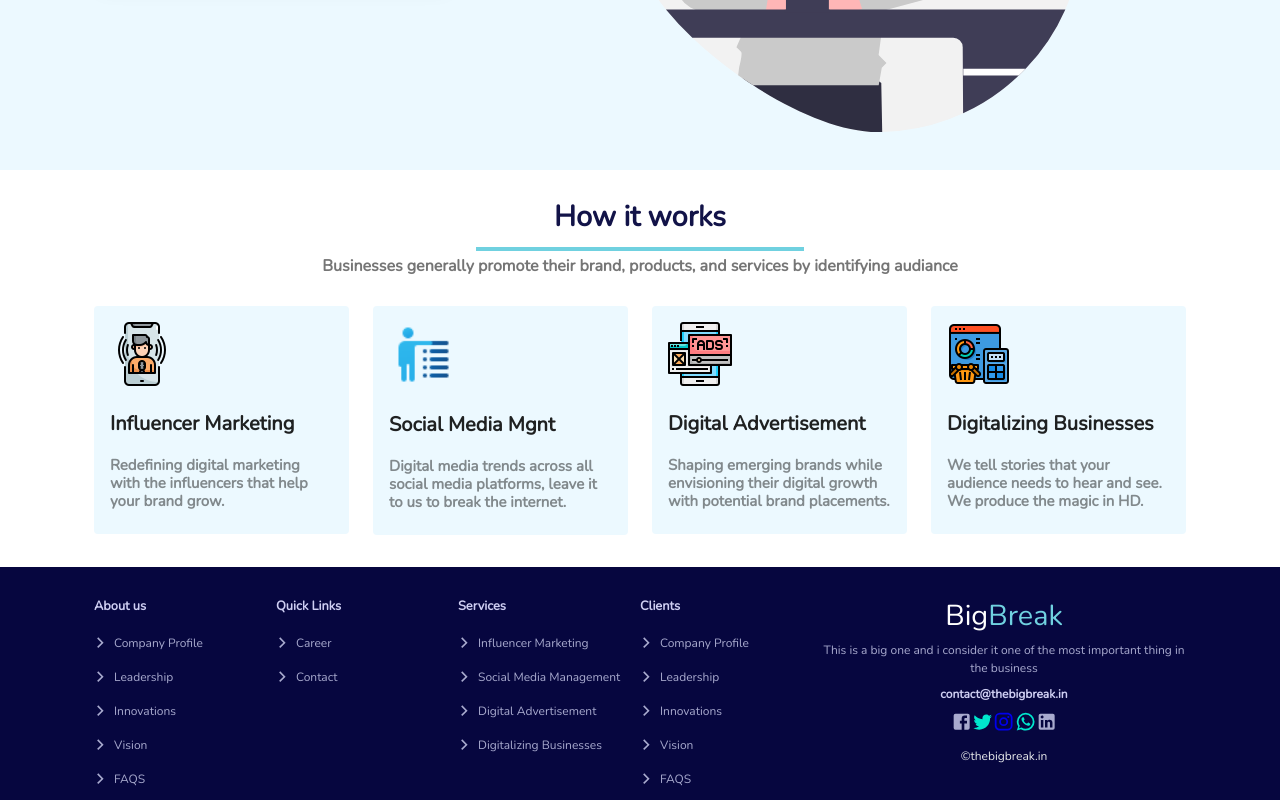
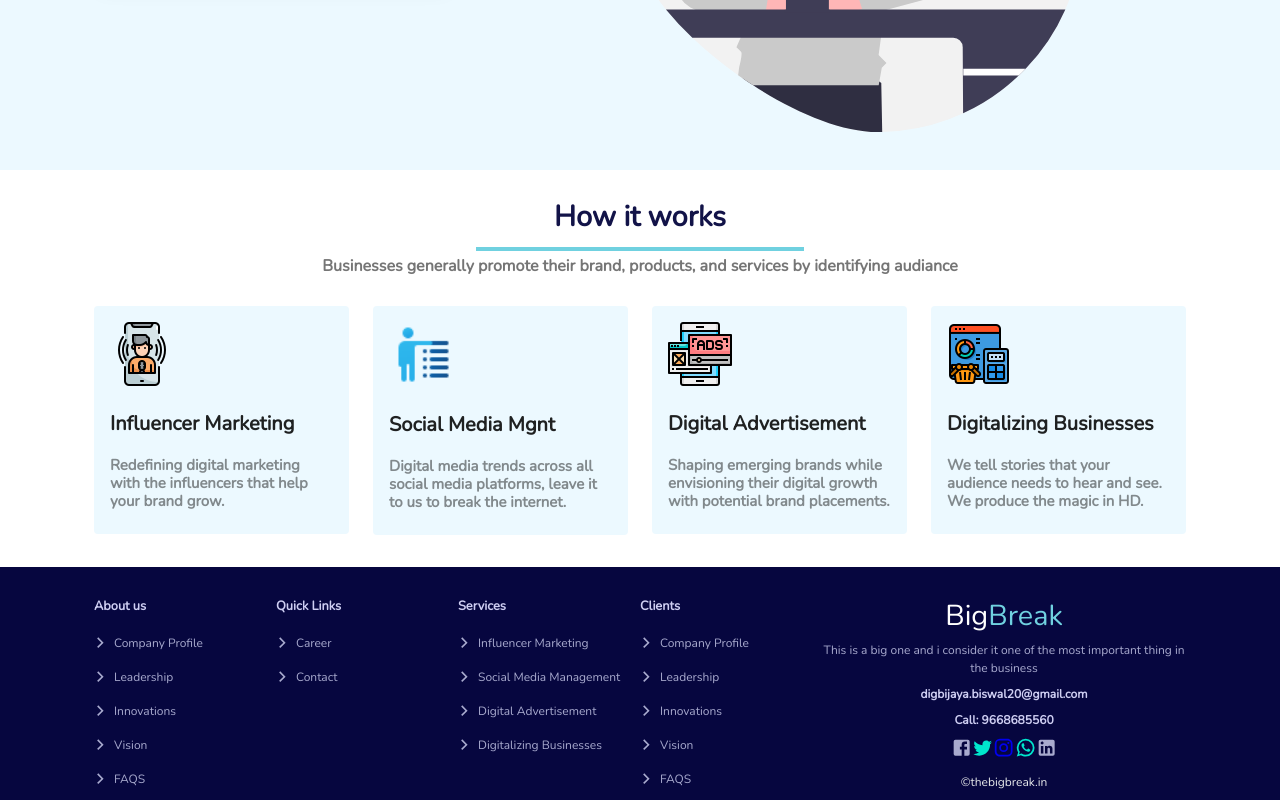
Before and after one commit to digbijaya20/BigBreak, a React (Create React App) app: page / in a window 1280 px wide. Shown: the part 418-1218 px from the top of the page. Built offline with nearby package versions, Linux system fonts and the light colour scheme.

Commit message:
Update Footer.js

```diff
--- a/src/Components/Footer.js
+++ b/src/Components/Footer.js
@@ -226,7 +226,10 @@ const Footer = () => {
               thing in the business
             </Typography>
             <Typography className={classes.cntact}>
-              contact@thebigbreak.in
+              digbijaya.biswal20@gmail.com
+            </Typography>
+            <Typography className={classes.cntact}>
+             Call: 9668685560
             </Typography>
             <Box className={classes.footerIcon} mt={1} mb={1}>
               <FacebookIcon />
```
